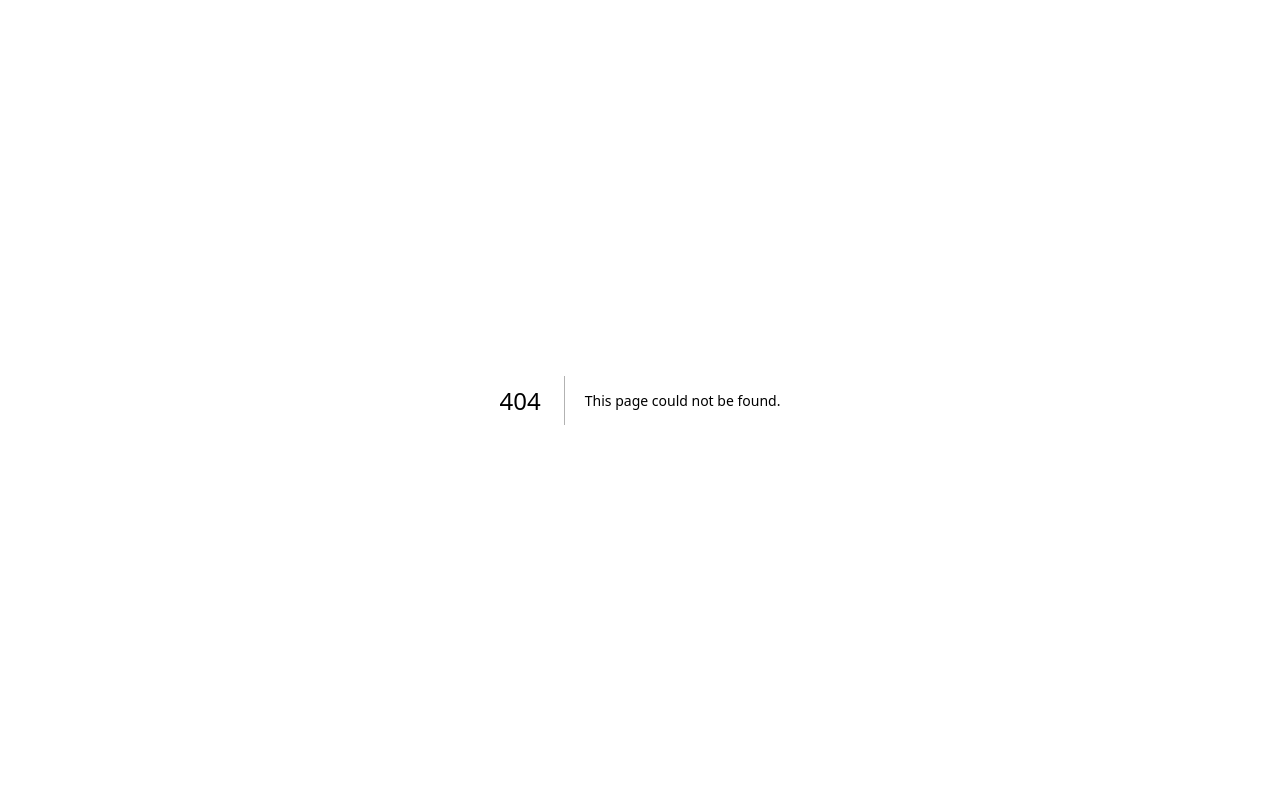
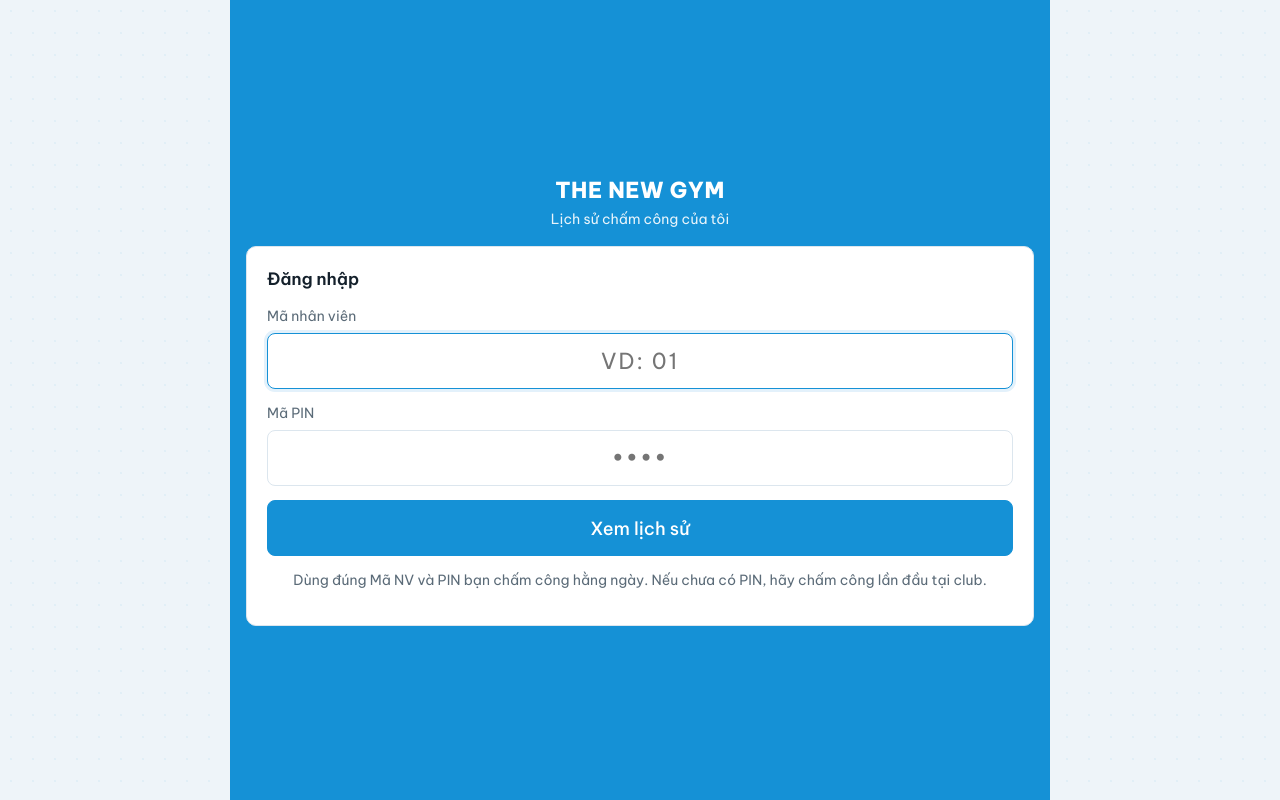
Before and after one commit to tuthienluu95-ai/The-New-Gym, a Next.js app: page /lichsu in a window 1280 px wide. Before the commit this address had no page. Built offline with nearby package versions, Linux system fonts and the light colour scheme.

Commit message:
Add files via upload

```diff
--- /dev/null
+++ b/app/api/me/history/route.js
@@ -0,0 +1,41 @@
+import { NextResponse } from 'next/server';
+import bcrypt from 'bcryptjs';
+import { supabaseAdmin } from '../../../../lib/supabase';
+import { fmtTime, vnMinutesOf, hmToMin } from '../../../../lib/time';
+
+export const dynamic = 'force-dynamic';
+const hhmm = (t) => (t || '').slice(0, 5);
+
+export async function POST(req) {
+  const { ma_nv, pin, tu, den } = await req.json();
+  if (!ma_nv || !pin) return NextResponse.json({ ok: false, error: 'Vui lòng nhập mã nhân viên và PIN' }, { status: 400 });
+
+  const sb = supabaseAdmin();
+  const { data: nv } = await sb.from('nhan_vien').select('id, ho_ten, pin_hash, trang_thai').eq('ma_nv', String(ma_nv).trim()).maybeSingle();
+  if (!nv) return NextResponse.json({ ok: false, error: 'Mã nhân viên không tồn tại' }, { status: 400 });
+  if (!nv.pin_hash) return NextResponse.json({ ok: false, error: 'Bạn chưa có PIN. Hãy chấm công lần đầu tại club để tạo PIN.' }, { status: 400 });
+  if (!(await bcrypt.compare(String(pin), nv.pin_hash))) return NextResponse.json({ ok: false, error: 'Sai mã PIN' }, { status: 400 });
+
+  const { data: rows } = await sb.from('cham_cong')
+    .select('id, ngay, gio_vao, gio_ra, trang_thai, ghi_chu, clubs!club_id ( ten_club ), lich_lop!lich_lop_id ( ten_lop, gio_bat_dau, gio_ket_thuc )')
+    .eq('nv_id', nv.id).gte('ngay', tu).lte('ngay', den)
+    .order('ngay', { ascending: false }).order('gio_vao', { ascending: false });
+
+  const today = new Intl.DateTimeFormat('en-CA', { timeZone: 'Asia/Ho_Chi_Minh' }).format(new Date());
+  let so_tre = 0, so_som = 0;
+  const out = (rows || []).map((r) => {
+    const late = (r.lich_lop?.gio_bat_dau && r.gio_vao) ? (vnMinutesOf(r.gio_vao) - hmToMin(r.lich_lop.gio_bat_dau)) : 0;
+    const early = (r.lich_lop?.gio_ket_thuc && r.gio_ra) ? (hmToMin(r.lich_lop.gio_ket_thuc) - vnMinutesOf(r.gio_ra)) : 0;
+    if (late > 0) so_tre++;
+    if (early > 0) so_som++;
+    const quenRa = r.trang_thai === 'quen_ra' || (!r.gio_ra && r.ngay < today);
+    return {
+      ngay: r.ngay, club: r.clubs?.ten_club || '', lop: r.lich_lop?.ten_lop || 'Lớp khác',
+      ca: r.lich_lop ? `${hhmm(r.lich_lop.gio_bat_dau)}–${hhmm(r.lich_lop.gio_ket_thuc)}` : '',
+      vao: fmtTime(r.gio_vao), ra: r.gio_ra ? fmtTime(r.gio_ra) : '',
+      late: late > 0 ? late : 0, early: early > 0 ? early : 0,
+      tt: quenRa ? 'quen_ra' : r.trang_thai, ghi_chu: r.ghi_chu || '',
+    };
+  });
+  return NextResponse.json({ ok: true, ho_ten: nv.ho_ten, rows: out, summary: { so_ca: out.length, so_tre, so_som } });
+}
--- /dev/null
+++ b/app/lichsu/HistoryClient.js
@@ -0,0 +1,86 @@
+'use client';
+import { useState } from 'react';
+
+function monthStart() { const d = new Date(new Intl.DateTimeFormat('en-CA', { timeZone: 'Asia/Ho_Chi_Minh' }).format(new Date())); return new Intl.DateTimeFormat('en-CA', { timeZone: 'Asia/Ho_Chi_Minh' }).format(new Date()).slice(0, 8) + '01'; }
+function todayVN() { return new Intl.DateTimeFormat('en-CA', { timeZone: 'Asia/Ho_Chi_Minh' }).format(new Date()); }
+
+function badge(tt) {
+  if (tt === 'hoan_thanh') return <span className="tag green">Hoàn thành</span>;
+  if (tt === 'quen_ra') return <span className="tag warn">Quên chấm ra</span>;
+  if (tt === 'dang_lam') return <span className="tag" style={{ background: 'var(--accent-weak)', color: 'var(--accent-dark)' }}>Đang trong ca</span>;
+  return <span className="tag gray">—</span>;
+}
+
+export default function HistoryClient() {
+  const [maNv, setMaNv] = useState('');
+  const [pin, setPin] = useState('');
+  const [tu, setTu] = useState(monthStart());
+  const [den, setDen] = useState(todayVN());
+  const [loading, setLoading] = useState(false);
+  const [error, setError] = useState('');
+  const [data, setData] = useState(null);
+
+  async function load(e) {
+    e?.preventDefault();
+    setError(''); setLoading(true);
+    try {
+      const r = await fetch('/api/me/history', { method: 'POST', headers: { 'Content-Type': 'application/json' }, body: JSON.stringify({ ma_nv: maNv, pin, tu, den }) });
+      const d = await r.json();
+      if (!d.ok) { setError(d.error || 'Có lỗi xảy ra'); setLoading(false); return; }
+      setData(d);
+    } catch { setError('Không kết nối được máy chủ'); }
+    setLoading(false);
+  }
+
+  return (
+    <main className="kiosk" style={{ maxWidth: 820 }}>
+      <div className="brand"><div className="name">THE NEW GYM</div><div className="club">Lịch sử chấm công của tôi</div></div>
+
+      {!data ? (
+        <form className="card stack" onSubmit={load}>
+          <h2>Đăng nhập</h2>
+          {error && <div className="err">{error}</div>}
+          <div><label>Mã nhân viên</label><input className="big" inputMode="numeric" value={maNv} onChange={(e) => setMaNv(e.target.value)} placeholder="VD: 01" autoFocus /></div>
+          <div><label>Mã PIN</label><input className="big" type="password" inputMode="numeric" value={pin} onChange={(e) => setPin(e.target.value)} placeholder="••••" /></div>
+          <button className="btn primary big" disabled={loading}>{loading ? 'Đang tải…' : 'Xem lịch sử'}</button>
+          <p className="muted center">Dùng đúng Mã NV và PIN bạn chấm công hằng ngày. Nếu chưa có PIN, hãy chấm công lần đầu tại club.</p>
+        </form>
+      ) : (
+        <div className="card stack">
+          <div style={{ display: 'flex', justifyContent: 'space-between', alignItems: 'center', flexWrap: 'wrap', gap: 8 }}>
+            <h2 style={{ margin: 0 }}>Xin chào, {data.ho_ten}</h2>
+            <button className="btn" onClick={() => { setData(null); setPin(''); }}>Thoát</button>
+          </div>
+          <form className="filters" onSubmit={load}>
+            <div><label>Từ ngày</label><input type="date" value={tu} onChange={(e) => setTu(e.target.value)} /></div>
+            <div><label>Đến ngày</label><input type="date" value={den} onChange={(e) => setDen(e.target.value)} /></div>
+            <button className="btn primary" disabled={loading}>{loading ? 'Đang tải…' : 'Xem'}</button>
+          </form>
+          <div className="grid">
+            <div className="metric"><div className="n">{data.summary.so_ca}</div><div className="l">Số ca</div></div>
+            <div className="metric"><div className="n" style={{ color: '#B7791F' }}>{data.summary.so_tre}</div><div className="l">Vào trễ</div></div>
+            <div className="metric"><div className="n" style={{ color: '#B7791F' }}>{data.summary.so_som}</div><div className="l">Ra sớm</div></div>
+          </div>
+          {error && <div className="err">{error}</div>}
+          <table>
+            <thead><tr><th>Ngày</th><th>Club</th><th>Lớp</th><th>Ca lớp</th><th>Vào</th><th>Ra</th><th>Trạng thái</th></tr></thead>
+            <tbody>
+              {data.rows.length === 0 && <tr><td colSpan="7" className="muted">Không có lượt chấm công trong khoảng này.</td></tr>}
+              {data.rows.map((r, i) => (
+                <tr key={i}>
+                  <td>{r.ngay}</td>
+                  <td className="muted">{r.club}</td>
+                  <td>{r.lop}{r.ghi_chu ? <span className="muted"> · {r.ghi_chu}</span> : null}</td>
+                  <td className="muted">{r.ca || '—'}</td>
+                  <td>{r.vao}{r.late > 0 ? <span className="warn-text"> · trễ {r.late}p</span> : null}</td>
+                  <td>{r.ra || '—'}{r.early > 0 ? <span className="warn-text"> · sớm {r.early}p</span> : null}</td>
+                  <td>{badge(r.tt)}</td>
+                </tr>
+              ))}
+            </tbody>
+          </table>
+        </div>
+      )}
+    </main>
+  );
+}
--- /dev/null
+++ b/app/lichsu/page.js
@@ -0,0 +1,3 @@
+import HistoryClient from './HistoryClient';
+export const dynamic = 'force-dynamic';
+export default function Page() { return <HistoryClient />; }
--- a/app/quet/KioskClient.js
+++ b/app/quet/KioskClient.js
@@ -98,6 +98,7 @@
             <input className="big" type="password" inputMode="numeric" value={pin} onChange={(e) => setPin(e.target.value)} placeholder="••••" /></div>
           <button className="btn primary big" disabled={loading}>{loading ? 'Đang xử lý…' : 'Tiếp tục'}</button>
           <p className="muted center">Hệ thống sẽ tự nhận biết bạn đang <b>vào ca</b> hay <b>ra ca</b>. Lần đầu, mã PIN bạn nhập sẽ được đặt làm PIN. Hãy cho phép truy cập vị trí khi được hỏi.</p>
+          <p className="center"><a href="/lichsu">Xem lịch sử chấm công của tôi →</a></p>
         </form>
       )}
 
```
